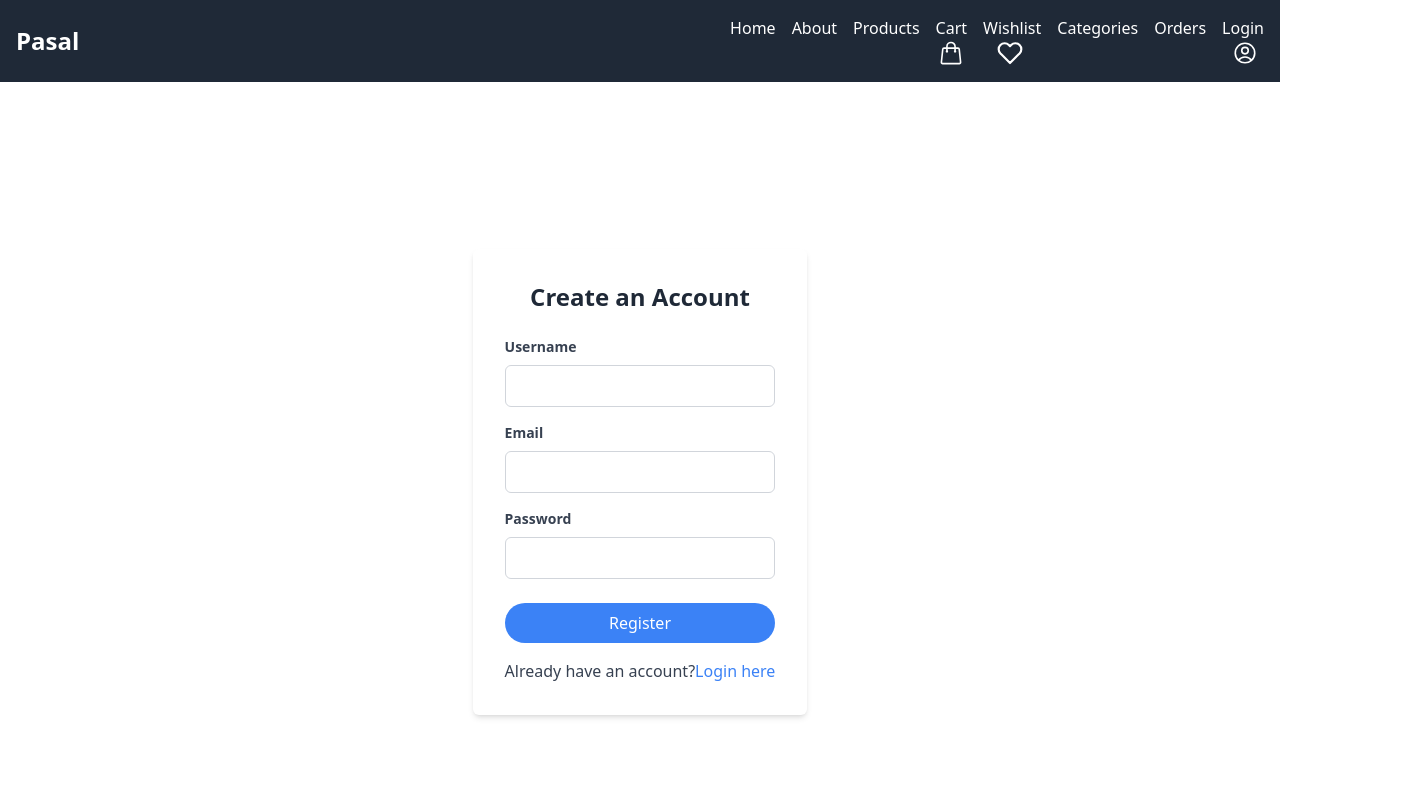
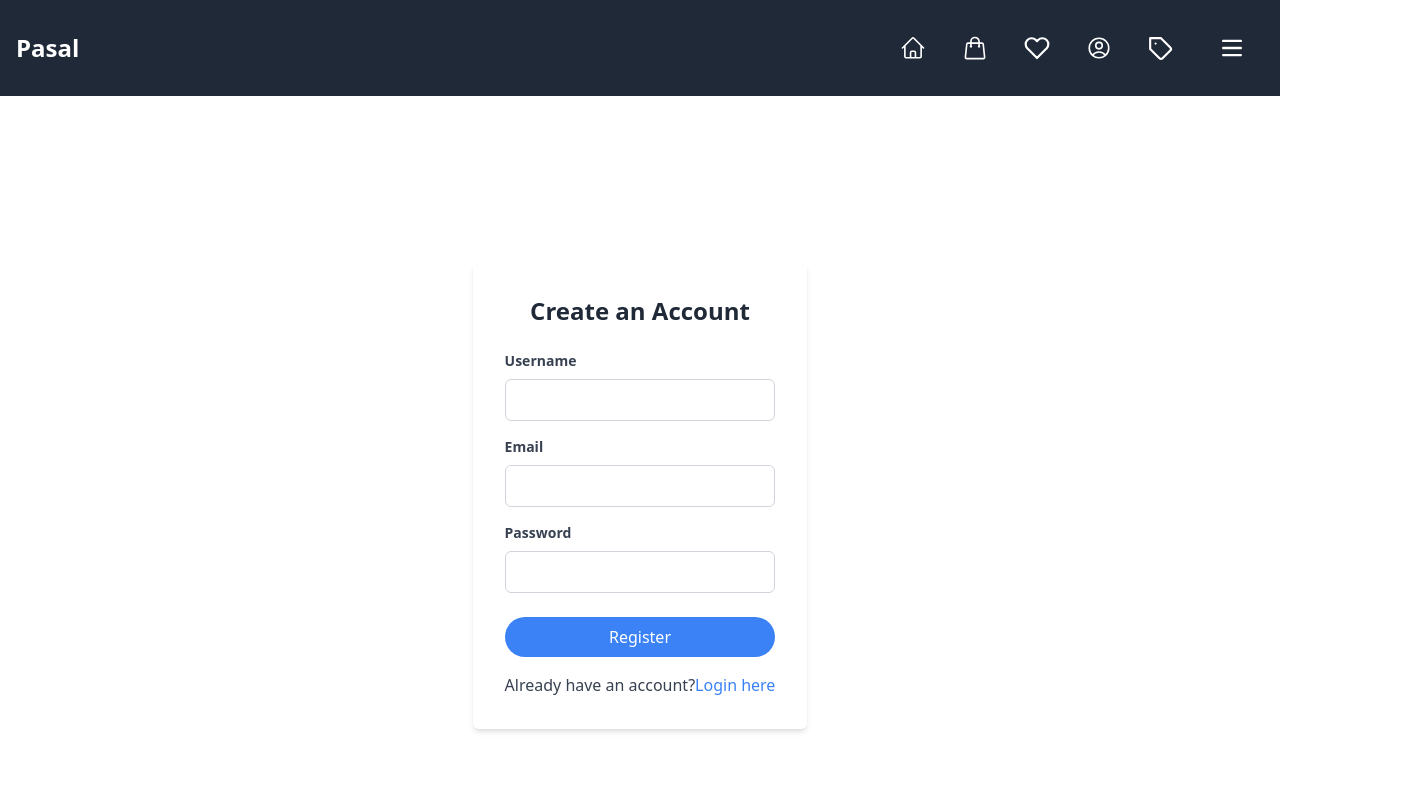
Before and after one commit to aniltimalsina/project-E-commerce, a React (Vite) app: page /register in a window 1280 px wide. Shown: the top 800 px of the page, 1411 px wide, since content can reach past the window. Built offline with nearby package versions, Linux system fonts and the light colour scheme; data requests are answered from the project's data file.

Commit message:
modify navbar

```diff
--- a/src/components/categories.tsx
+++ b/src/components/categories.tsx
@@ -33,7 +33,21 @@ const Categories = () => {
     <div>
       <div className="dropdown dropdown-hover">
         <div tabIndex={0} role="button" className="hover:text-gray-300">
-          Categories
+          <svg
+            xmlns="http://www.w3.org/2000/svg"
+            viewBox="0 0 24 24"
+            className="mt-2"
+            width="30"
+            height="26"
+            fill="none"
+            stroke="currentColor"
+            stroke-linecap="round"
+            stroke-linejoin="round"
+            stroke-width="2"
+          >
+            <path d="M20.59 13.41l-7.17 7.17a2 2 0 0 1-2.83 0L2 12V2h10l8.59 8.59a2 2 0 0 1 0 2.82z" />
+            <line x1="7" x2="7.01" y1="7" y2="7" />
+          </svg>
         </div>
 
         <ul className="dropdown-content z-[1] menu p-2 shadow bg-base-100 rounded-box w-52">
--- a/src/components/header.tsx
+++ b/src/components/header.tsx
@@ -1,5 +1,6 @@
 import { Link } from "react-router-dom";
 import Categories from "./categories";
+
 const Header = () => {
   return (
     <header className="bg-gray-800 text-white p-4">
@@ -7,8 +8,9 @@ const Header = () => {
         <div className="text-2xl font-bold">
           <Link to="/">Pasal</Link>
         </div>
-        <nav>
-          <ul className="flex space-x-4">
+
+        <nav className="navbar navbar-end">
+          <ul className="flex space-x-8">
             <li>
               <Link
                 to="/"
@@ -16,31 +18,22 @@ const Header = () => {
                   location.pathname === "/" ? "border-b-2 border-blue-500" : ""
                 }`}
               >
-                Home
-              </Link>
-            </li>
-            <li>
-              <Link
-                to="/about"
-                className={`text-white hover:text-blue-500 focus:text-blue-500 ${
-                  location.pathname === "/about"
-                    ? "border-b-2 border-blue-500"
-                    : ""
-                }`}
-              >
-                About
-              </Link>
-            </li>
-            <li>
-              <Link
-                to="/products"
-                className={`text-white hover:text-blue-500 focus:text-blue-500 ${
-                  location.pathname === "/products"
-                    ? "border-b-2 border-blue-500"
-                    : ""
-                }`}
-              >
-                Products
+                <svg
+                  fill="none"
+                  width="30"
+                  height="26"
+                  stroke="currentColor"
+                  strokeWidth="1.5"
+                  viewBox="0 0 24 24"
+                  xmlns="http://www.w3.org/2000/svg"
+                  aria-hidden="true"
+                >
+                  <path
+                    strokeLinecap="round"
+                    strokeLinejoin="round"
+                    d="M2.25 12l8.954-8.955c.44-.439 1.152-.439 1.591 0L21.75 12M4.5 9.75v10.125c0 .621.504 1.125 1.125 1.125H9.75v-4.875c0-.621.504-1.125 1.125-1.125h2.25c.621 0 1.125.504 1.125 1.125V21h4.125c.621 0 1.125-.504 1.125-1.125V9.75M8.25 21h8.25"
+                  ></path>
+                </svg>
               </Link>
             </li>
             <li>
@@ -52,7 +45,6 @@ const Header = () => {
                     : ""
                 }`}
               >
-                Cart
                 <svg
                   fill="none"
                   stroke="currentColor"
@@ -80,14 +72,12 @@ const Header = () => {
                     : ""
                 }`}
               >
-                Wishlist
                 <svg
                   xmlns="http://www.w3.org/2000/svg"
                   viewBox="0 0 24 24"
                   width="30"
                   height="26"
                   fill="none"
-                  className="ml-3"
                   stroke="currentColor"
                   strokeLinecap="round"
                   strokeLinejoin="round"
@@ -95,21 +85,6 @@ const Header = () => {
                 >
                   <path d="M20.84 4.61a5.5 5.5 0 0 0-7.78 0L12 5.67l-1.06-1.06a5.5 5.5 0 0 0-7.78 7.78l1.06 1.06L12 21.23l7.78-7.78 1.06-1.06a5.5 5.5 0 0 0 0-7.78z" />
                 </svg>
-              </Link>
-            </li>
-            <li className="hover:text-gray-300">
-              <Categories />
-            </li>
-            <li>
-              <Link
-                to="/orders"
-                className={`text-white hover:text-blue-500 focus:text-blue-500 ${
-                  location.pathname === "/orders"
-                    ? "border-b-2 border-blue-500"
-                    : ""
-                }`}
-              >
-                Orders
               </Link>
             </li>
             <li>
@@ -121,14 +96,12 @@ const Header = () => {
                     : ""
                 }`}
               >
-                Login
                 <svg
                   fill="none"
                   stroke="currentColor"
                   strokeWidth="1.5"
                   width="30"
                   height="26"
-                  className="ml-2"
                   viewBox="0 0 24 24"
                   xmlns="http://www.w3.org/2000/svg"
                   aria-hidden="true"
@@ -141,6 +114,80 @@ const Header = () => {
                 </svg>
               </Link>
             </li>
+            <li className="hover:text-gray-300">
+              <Categories />
+            </li>
+
+            <div>
+              <div>
+                <div className="dropdown dropdown-hover">
+                  <div
+                    tabIndex={0}
+                    role="button"
+                    className="btn btn-ghost btn-circle"
+                  >
+                    <svg
+                      className="w-5 h-5"
+                      aria-hidden="true"
+                      width="30"
+                      height="26"
+                      xmlns="http://www.w3.org/2000/svg"
+                      fill="none"
+                      viewBox="0 0 17 14"
+                    >
+                      <path
+                        stroke="currentColor"
+                        stroke-linecap="round"
+                        stroke-linejoin="round"
+                        stroke-width="2"
+                        d="M1 1h15M1 7h15M1 13h15"
+                      />
+                    </svg>
+                  </div>
+                  <ul
+                    tabIndex={0}
+                    className="menu menu-sm dropdown-content z-[1] p-2 shadow bg-base-100 rounded-box w-52"
+                  >
+                    <li>
+                      <Link
+                        to="/about"
+                        className={`text-white hover:text-blue-500 focus:text-blue-500 ${
+                          location.pathname === "/about"
+                            ? "border-b-2 border-blue-500"
+                            : ""
+                        }`}
+                      >
+                        About
+                      </Link>
+                    </li>
+                    <li>
+                      <Link
+                        to="/products"
+                        className={`text-white hover:text-blue-500 focus:text-blue-500 ${
+                          location.pathname === "/products"
+                            ? "border-b-2 border-blue-500"
+                            : ""
+                        }`}
+                      >
+                        Products
+                      </Link>
+                    </li>
+                    <li>
+                      <Link
+                        to="/orders"
+                        className={`text-white hover:text-blue-500 focus:text-blue-500 ${
+                          location.pathname === "/orders"
+                            ? "border-b-2 border-blue-500"
+                            : ""
+                        }`}
+                      >
+                        Orders
+                      </Link>
+                    </li>
+                  </ul>
+                </div>
+              </div>
+            </div>
           </ul>
         </nav>
       </div>
```
